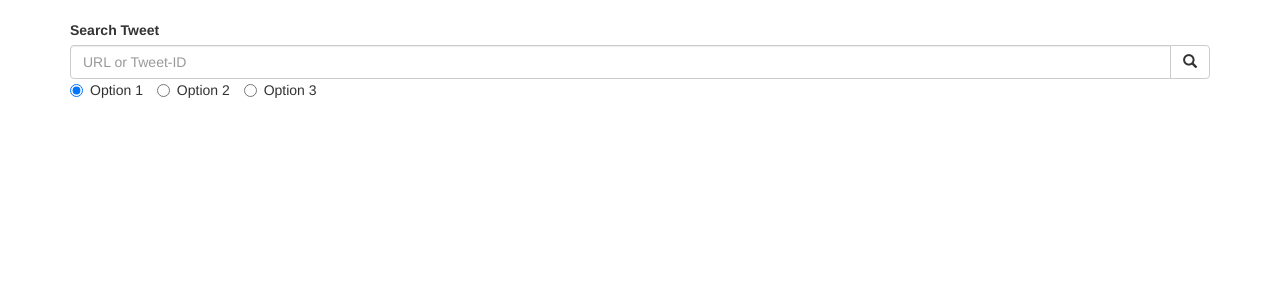
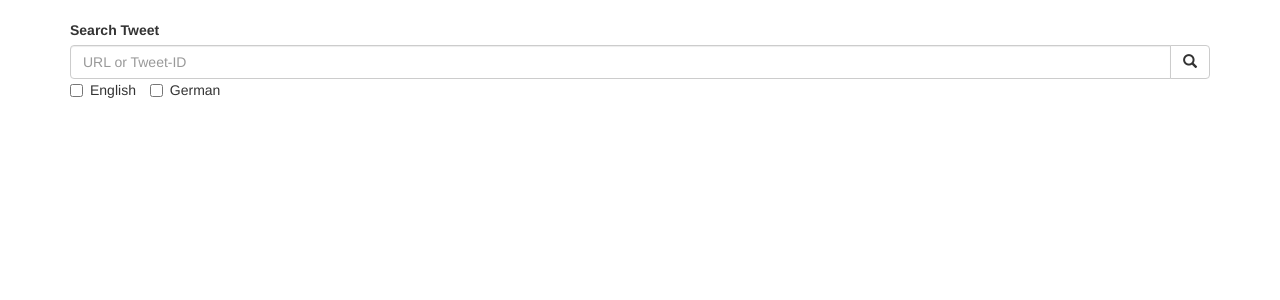
Before and after one commit to ashtree4711/viTweet, a Flask app: page / in a window 1280 px wide. Shown: the part 52-352 px from the top of the page. Run offline with Flask 2, Linux system fonts and the light colour scheme; some libraries are stand-ins or nearby versions.

Commit message:
checkboxes

```diff
--- a/source/templates/index.html
+++ b/source/templates/index.html
@@ -25,16 +25,17 @@
         <label for="mainSearch">Search Tweet</label>
         <div class="input-group">
             <input type="text" class="form-control" id="search" placeholder="URL or Tweet-ID" name="tweetID">
-            <div class="input-group-btn">
-                <button class="btn btn-default" type="submit">
-                    <i class="glyphicon glyphicon-search"></i>
-                </button>
-            </div>
+                <div class="input-group-btn">
+                    <button class="btn btn-default" type="submit">
+                        <i class="glyphicon glyphicon-search"></i>
+                    </button>
+                </div>
         </div>
         <!-- allows the user to modify the search (search with different parameters) -->
-        <label class="radio-inline"><input type="radio" name="optradio" checked>Option 1</label>
-        <label class="radio-inline"><input type="radio" name="optradio">Option 2</label>
-        <label class="radio-inline"><input type="radio" name="optradio">Option 3</label>
+        <div class="input-group-check">
+            <label class="checkbox-inline"><input type="checkbox" name="langcheck">English</label>
+            <label class="checkbox-inline"><input type="checkbox" name="langcheck">German</label>
+        </div>
     </div>
 </form>
 </div>
```
